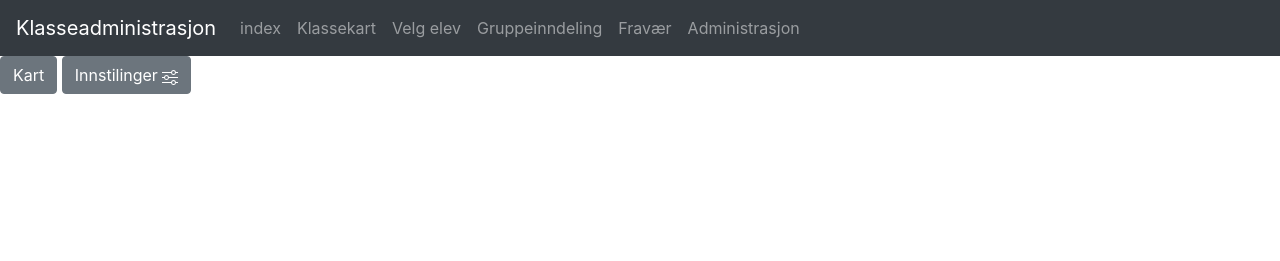
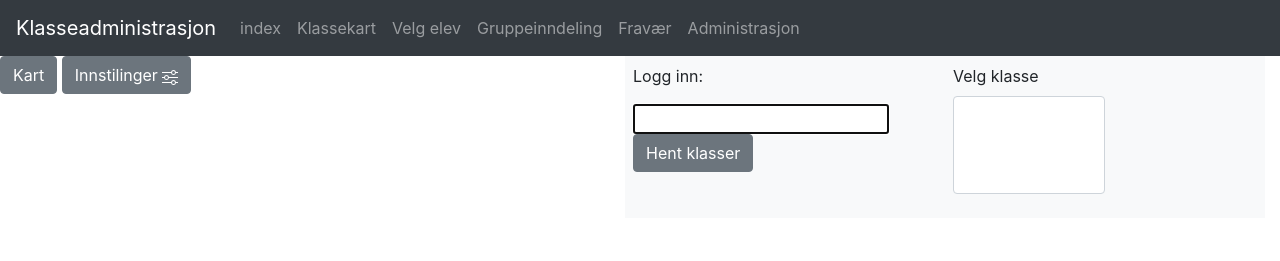
Before and after one commit to jon2m/klasseadmin, a plain HTML site: page klassekart.html in a window 1280 px wide. Drawn offline with nearby package versions, Linux system fonts and the light colour scheme.

Commit message:
fiksa klassekart

```diff
--- a/klassekart.html
+++ b/klassekart.html
@@ -78,6 +78,8 @@
         </div>
     </nav>
     <main>
+        <div class='row'>
+            <div class='col-6'>
                 <button class="btn btn-secondary" onClick="newClassroom()">Kart</button>
                 <button type="button" class="btn btn-secondary" data-toggle="modal" data-target="#exampleModal">
                     Innstilinger <svg width="1em" height="1em" viewBox="0 0 16 16" class="bi bi-sliders" fill="currentColor"
@@ -86,6 +88,29 @@
                             d="M11.5 2a1.5 1.5 0 1 0 0 3 1.5 1.5 0 0 0 0-3zM9.05 3a2.5 2.5 0 0 1 4.9 0H16v1h-2.05a2.5 2.5 0 0 1-4.9 0H0V3h9.05zM4.5 7a1.5 1.5 0 1 0 0 3 1.5 1.5 0 0 0 0-3zM2.05 8a2.5 2.5 0 0 1 4.9 0H16v1H6.95a2.5 2.5 0 0 1-4.9 0H0V8h2.05zm9.45 4a1.5 1.5 0 1 0 0 3 1.5 1.5 0 0 0 0-3zm-2.45 1a2.5 2.5 0 0 1 4.9 0H16v1h-2.05a2.5 2.5 0 0 1-4.9 0H0v-1h9.05z" />
                     </svg>
                 </button>
+            </div>
+
+            <!-- '''' -->
+            <!-- MIDLERTIDIG 'INNLOGGING' -->
+            <div class='p-2 bg-light col'>
+                <p class='text-left'>Logg inn:</p>
+                <input id='laerer_id'></input>
+                <button id='btn_laerer' class='btn btn-md btn-secondary'>Hent klasser</button>
+            </div>
+
+            <div class='p-2 bg-light col'>
+                <div class="form-group">
+                    <label for="valg_klassekoder">Velg klasse</label>
+                    <select multiple class="form-control col-lg-6" id="valg_klassekoder">
+                        <!-- genererte options -->
+                    </select>
+                </div>
+            </div>
+            <!-- '''' -->
+        </div>
+
+
+        <!-- modal -->
         <div class="modal fade" id="exampleModal" tabindex="-1">
             <div class="modal-dialog modal-sm">
                 <div class="modal-content">
@@ -112,7 +137,8 @@
                 </div>
             </div>
         </div>
-        <div id="cr"></div>
+
+        <div id="cr" class='col-12'></div>
     </main>
 
 
--- a/klassekart.js
+++ b/klassekart.js
@@ -1,4 +1,5 @@
 // const testClass = ["Åmund", "Kristoffer", "Karl Elias", "Erik", "Jon", "Sven", "Magnus", "Mikkel", "Anders", "Kåre", "Pål", "Kjell", "Bonsa", "Ramapatrikunasitata"];
+var testClass;
 var sleepVar = false;
 
 function newClassroom() {
```
Lines whose indentation alone changed are shown as unchanged.
